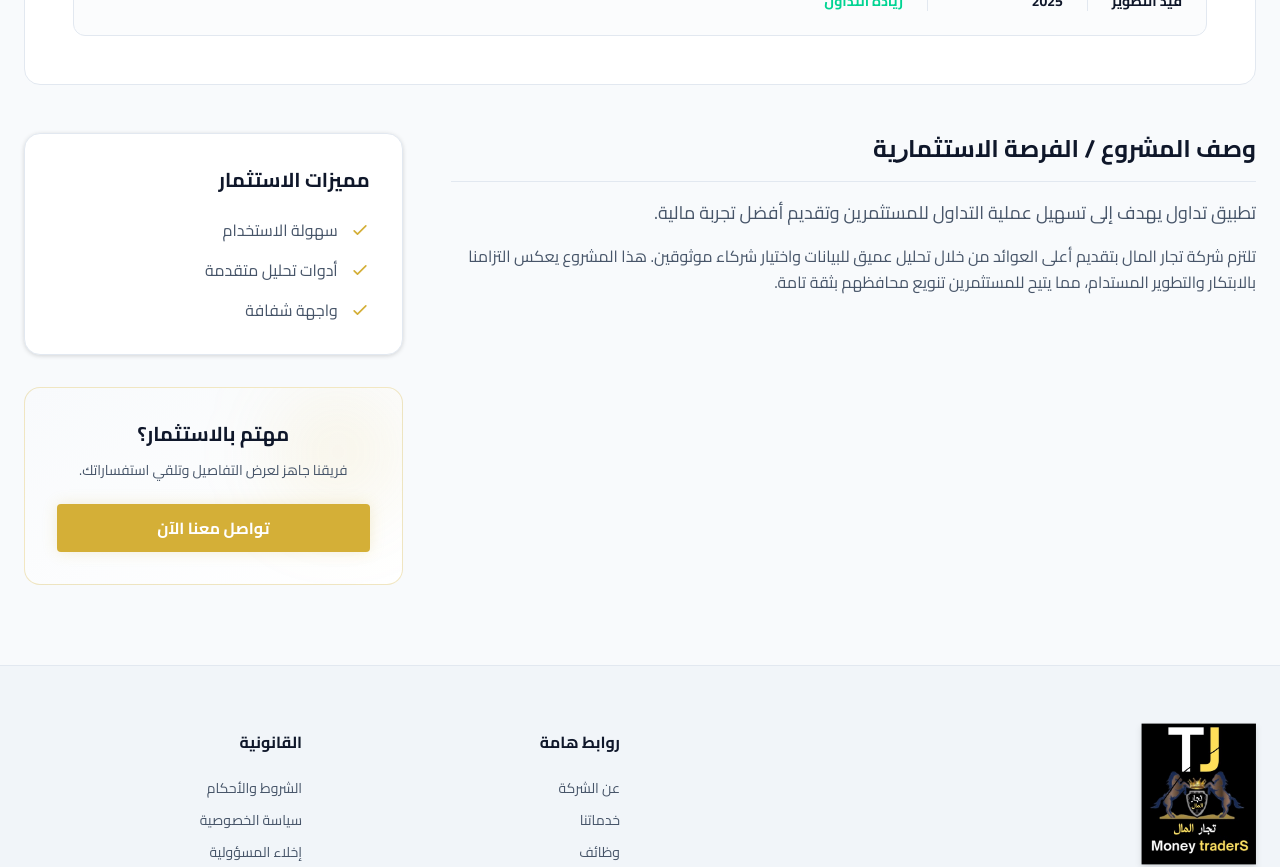
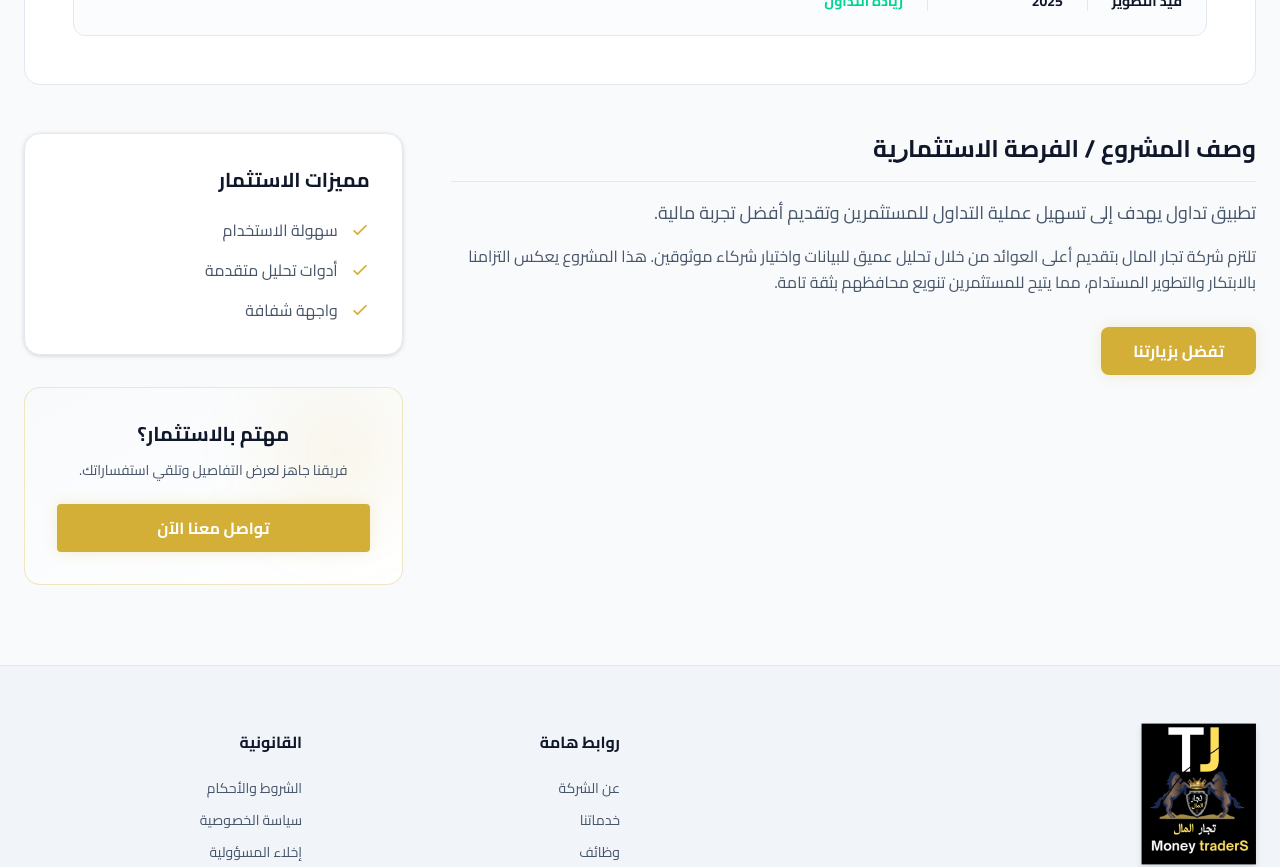
Before and after one commit to ziad-mohamed-mern/moneyTrades, a React (Vite) app: page /project/1 in a window 1280 px wide. Shown: the part 840-1707 px from the top of the page. Built offline with nearby package versions, Linux system fonts and the light colour scheme.

Commit message:
last-update

```diff
--- a/src/data/projects.js
+++ b/src/data/projects.js
@@ -30,6 +30,7 @@ export const projectsData = [
     status: 'قيد التنفيذ',
     completionDate: '2026',
     roi: 'تحسين كفاءة التشغيل',
+    externalLink: 'https://www.sultanmedcomplex.net/',
     type: 'internal'
   },
   {
@@ -42,6 +43,7 @@ export const projectsData = [
     status: 'قيد التأسيس',
     completionDate: '2027',
     roi: 'نمو مالي مستدام',
+    externalLink: 'https://future-bank-flow.base44.app/',
     type: 'internal'
   },
   {
--- a/src/pages/Home.jsx
+++ b/src/pages/Home.jsx
@@ -168,10 +168,34 @@ export const Home = () => {
             </a>
           </div>
 
-          <div className="grid grid-cols-1 md:grid-cols-2 lg:grid-cols-3 gap-8">
-            {projectsData.map(project => (
-              <ProjectCard key={project.id} {...project} />
-            ))}
+          <div className="space-y-16">
+            {/* Internal Projects */}
+            <div>
+              <h3 className="text-2xl font-bold mb-8 text-brand-text flex items-center gap-3">
+                <span className="w-2 h-8 bg-brand-accent rounded-full inline-block"></span>
+                المشاريع الداخلية
+              </h3>
+              <div className="grid grid-cols-1 md:grid-cols-2 lg:grid-cols-3 gap-8">
+                {projectsData.filter(p => p.type === 'internal').map(project => (
+                  <ProjectCard key={project.id} {...project} />
+                ))}
+              </div>
+            </div>
+
+            {/* External Projects */}
+            {projectsData.filter(p => p.type === 'external').length > 0 && (
+              <div>
+                <h3 className="text-2xl font-bold mb-8 text-brand-text flex items-center gap-3">
+                  <span className="w-2 h-8 bg-brand-accent rounded-full inline-block"></span>
+                  المشاريع الخارجية
+                </h3>
+                <div className="grid grid-cols-1 md:grid-cols-2 lg:grid-cols-3 gap-8">
+                  {projectsData.filter(p => p.type === 'external').map(project => (
+                    <ProjectCard key={project.id} {...project} />
+                  ))}
+                </div>
+              </div>
+            )}
           </div>
         </div>
       </section>
--- a/src/pages/ProjectDetails.jsx
+++ b/src/pages/ProjectDetails.jsx
@@ -77,6 +77,17 @@ export const ProjectDetails = () => {
                  <p className="text-brand-text-muted leading-relaxed mt-4">
                    تلتزم شركة تجار المال بتقديم أعلى العوائد من خلال تحليل عميق للبيانات واختيار شركاء موثوقين. هذا المشروع يعكس التزامنا بالابتكار والتطوير المستدام، مما يتيح للمستثمرين تنويع محافظهم بثقة تامة.
                  </p>
+
+                 {project.externalLink && (
+                   <a
+                     href={project.externalLink}
+                     target="_blank"
+                     rel="noopener noreferrer"
+                     className="inline-block mt-8 px-8 py-3 bg-brand-accent hover:bg-brand-accent-hover text-brand-primary font-bold rounded-lg transition-colors shadow-[0_0_15px_rgba(212,175,55,0.2)]"
+                   >
+                     تفضل بزيارتنا
+                   </a>
+                 )}
               </div>
            </div>
 
```
